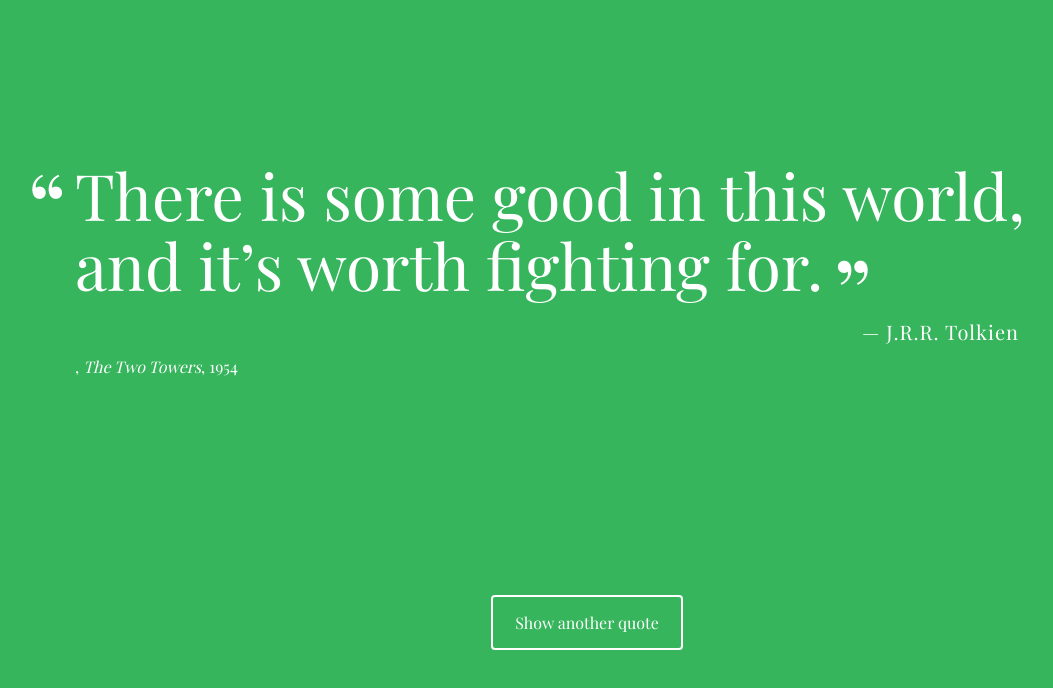
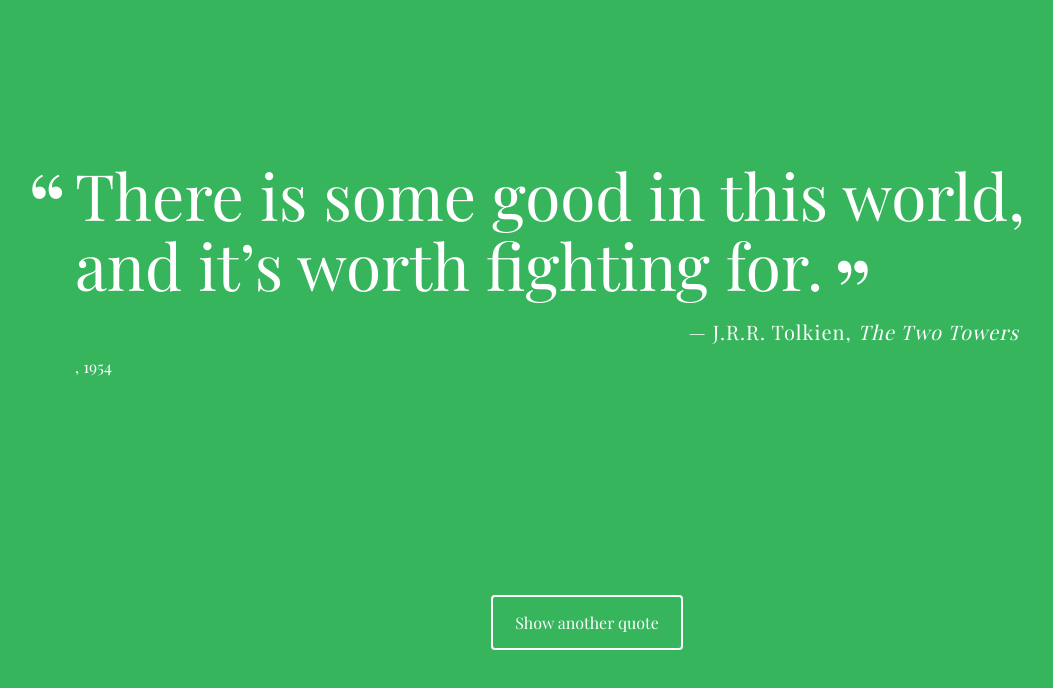
Before and after one commit to tomploetz/Techdegree, a plain HTML site: page Random Quote Generator/index.html in a window 1280 px wide. Both pictures are taken after a click on the button "Show another quote". Shown: the whole page, without its empty margins (53-1106 px from the left). Drawn offline with nearby package versions, Linux system fonts and the light colour scheme; a web font is replaced by a local one.

Commit message:
fixed formatting issue

```diff
--- a/Random Quote Generator/index.html
+++ b/Random Quote Generator/index.html
@@ -14,7 +14,7 @@
       <p class="quote">You can do anything but not everything</p>
       <p class="source">David Allen<span class="citation">Making It All Work</span><span class="year">2009</span></p>
     </div>
-    <button id="loadQuote">Show another quote</button>
+    <button id="loadQuote" onclick="intervalQuote();">Show another quote</button>
       <script src="js/script.js"></script>
   </div>
 
--- a/Random Quote Generator/js/script.js
+++ b/Random Quote Generator/js/script.js
@@ -47,20 +47,23 @@ function printQuote(){
     var print = getRandomQuote();
     //add the quote and source to the variable to be printed
     var printQuotePhrase = '<p class="quote">' + print.quote + '</p>';
-        printQuotePhrase += '<p class="source"> ' + print.source + '</p>';
+        printQuotePhrase += '<p class="source"> ' + print.source ;
     //check if either citation or year are empty, if so add the other to the message variable
         if (print.citation !== ''){
-            printQuotePhrase += '<span class="citation">' + print.citation + '</span>';
+            printQuotePhrase += '<span class="citation">' + print.citation + '</span>' + '</p>';
         }
 
         if (print.year !== ''){
-            printQuotePhrase += '<span class="year">' + print.year + '</span>';
+            printQuotePhrase += '<span class="year">' + print.year + '</span>' + '</p>';
         }
     //write the full quote to the HTML page
     document.getElementById('quote-box').innerHTML = printQuotePhrase;
 }
 
-
+//randomly generate and display a quote 20000 miliseconds after button is clicked
+function intervalQuote(){
+    var timeout = window.setTimeout(printQuote, 20000);
+}
 
 // event listener to respond to "Show another quote" button clicks
 // when user clicks anywhere on the button, the "printQuote" function is called
```
